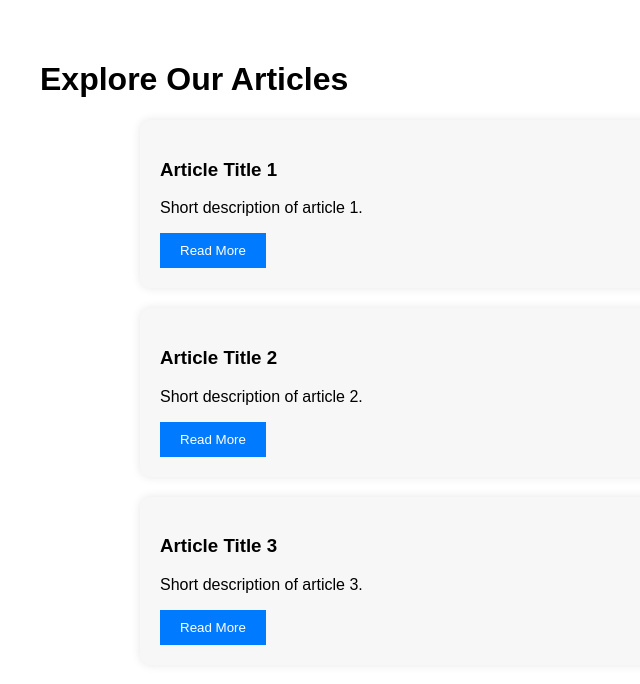
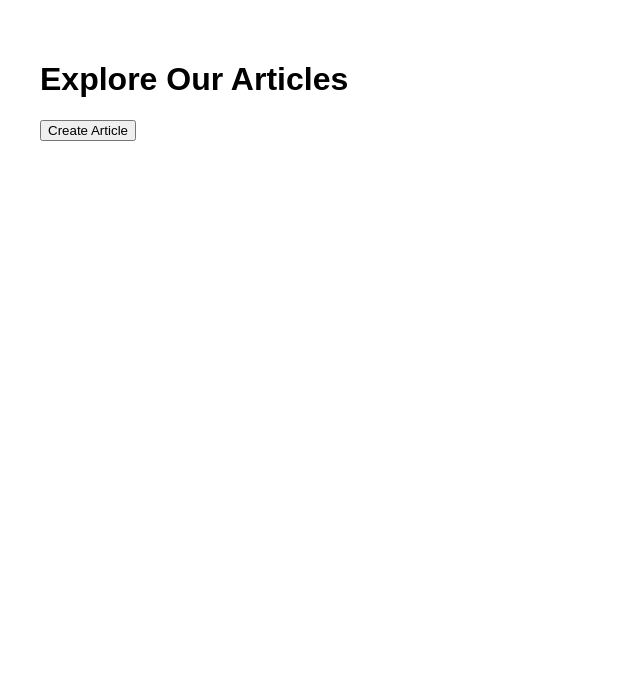
Before and after one commit to jeffrywinson/VITSphere, a React (Create React App) app: page /articles in a window 1280 px wide. Shown: the top 684 px of the page, without its empty margins (0-640 px from the left). Built offline with nearby package versions, Linux system fonts and the light colour scheme.

Commit message:
added component for article card

```diff
--- a/public/index.html
+++ b/public/index.html
@@ -24,7 +24,7 @@
       work correctly both with client-side routing and a non-root public URL.
       Learn how to configure a non-root public URL by running `npm run build`.
     -->
-    <title>React App</title>
+    <title>VIT Blog</title>
   </head>
   <body>
     <noscript>You need to enable JavaScript to run this app.</noscript>
--- a/src/ArticlesPage.css
+++ b/src/ArticlesPage.css
@@ -9,7 +9,7 @@
     align-items: center;
   }
 
-  .article-card {
+  .a-card {
     background-color: #f7f7f7;
     padding: 20px;
     border-radius: 10px;
@@ -18,7 +18,7 @@
     width: 80%;
   }
 
-  .article-card button {
+  .a-card button {
     padding: 10px 20px;
     border: none;
     background-color: #007bff;
--- a/src/ArticlesPage.js
+++ b/src/ArticlesPage.js
@@ -1,26 +1,54 @@
-import React from 'react';
+import React, {useState} from 'react';
 import './ArticlesPage.css';
+import Article from './components/Article';
 
 function ArticlesPage() {
+  const [articles, setArticles] = useState([])
+  const [article, setArticle] = useState({
+    title: "",
+    desc: "",
+    content: ""
+  });
+  function addArticle(newNote) {
+    setArticles(prevNotes => {
+      return [...prevNotes, newNote];
+    });
+  }
+
+  function deleteArticle(id) {
+    setArticles(prevNotes => {
+      return prevNotes.filter((article, index) => {
+        return index !== id;
+      });
+    });
+  }
+
+  function submitNote(event) {
+    props.onAdd(article);
+    setNote({
+      title: "",
+      desc: "",
+      content: ""
+    });
+    event.preventDefault();
+  }
+
   return (
     <div className="articles-page">
       <h1>Explore Our Articles</h1>
+      <div className='createArticle'>
+        <button onClick={submitNote}>Create Article</button>
+      </div>
       <div className="article-list">
-        <div className="article-card">
-          <h3>Article Title 1</h3>
-          <p>Short description of article 1.</p>
-          <button>Read More</button>
-        </div>
-        <div className="article-card">
-          <h3>Article Title 2</h3>
-          <p>Short description of article 2.</p>
-          <button>Read More</button>
-        </div>
-        <div className="article-card">
-          <h3>Article Title 3</h3>
-          <p>Short description of article 3.</p>
-          <button>Read More</button>
-        </div>
+        {articles.map((article, index)=>{
+          return (
+            <Article key = {index}
+            id = {index}
+            title = {article.title}
+            desc = {article.desc}
+            />
+          )
+        })}
       </div>
     </div>
   );
--- a/src/HomePage.css
+++ b/src/HomePage.css
@@ -5,7 +5,7 @@
   }
 
   .hero {
-    background-image: linear-gradient(to bottom, #f7f7f7, #e7e7e7);
+    background-image: url("../public/vit.jpg");
     background-size: cover;
     height: 100vh;
     display: flex;
@@ -15,6 +15,8 @@
   }
 
   .hero-content {
+    position: absolute;
+    top: 30%;
     text-align: center;
   }
 
@@ -46,10 +48,11 @@
   }
 
   .article-card {
-    background-color: #f7f7f7;
+    /* background-color: #f7f7f7; */
+    background-color: #007bff;
     padding: 20px;
-    border-radius: 10px;
-    box-shadow: 0 0 10px rgba(0, 0, 0, 0.1);
+    /* border-radius: 10px;
+    box-shadow: 0 0 10px rgba(0, 0, 0, 0.1); */
   }
 
   .article-card img {
--- /dev/null
+++ b/src/components/Article.jsx
@@ -0,0 +1,12 @@
+import React from 'react'
+import '../ArticlesPage.css'
+
+export default function Article(props) {
+  return (
+    <div className='a-card'>
+      <h3>Article Title {props.id}</h3>
+      <p>Short description of article {props.id}.</p>
+      <button>Read More</button>
+    </div>
+  )
+}
```
Also changed, not shown: public/vit.webp (added), 1 other file (tests, documents, lock files or other folders).
